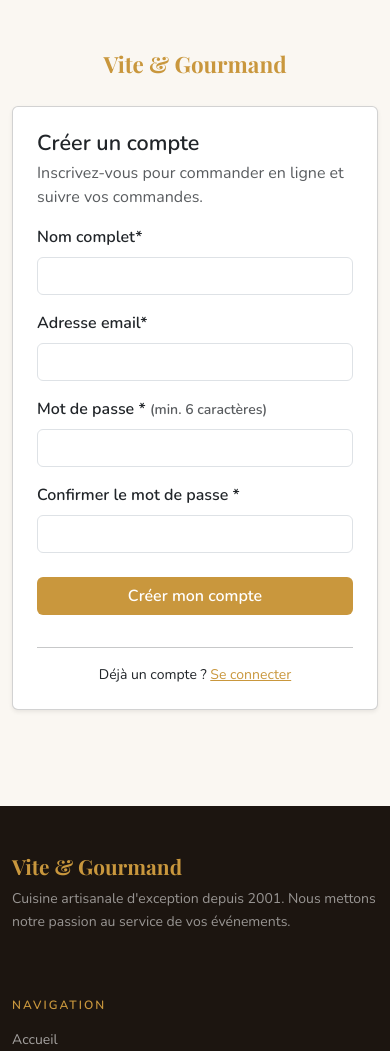
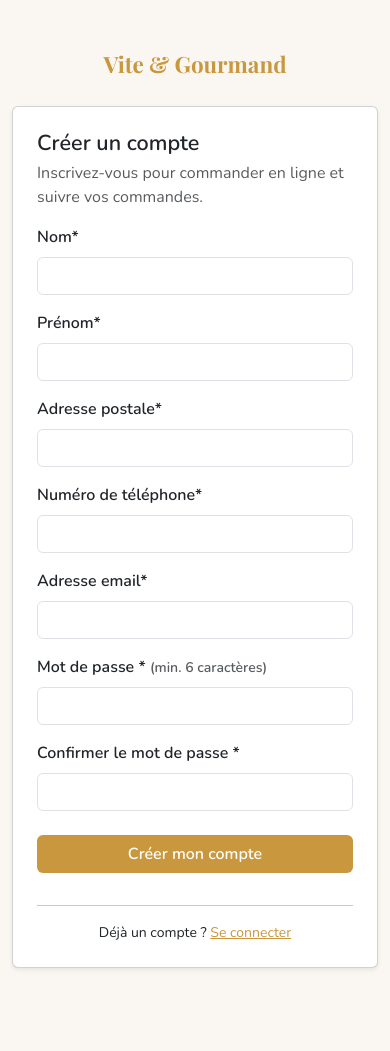
Before and after one commit to Kaara69/ViteEtGourmand, a PHP site: page /ViteEtGourmand/register.php in a window 390 px wide. Shown: the part 57-1108 px from the top of the page. Run offline with PHP 8.4, Linux system fonts and the light colour scheme; data comes from the database, SQL or seed files in the repository; both versions use the stored data as it was after the commit.

Commit message:
update register, add prenom,adresse,telephone

```diff
--- a/admin/dashboard.php
+++ b/admin/dashboard.php
@@ -35,7 +35,7 @@ $top3 = array_slice($top_menus, 0, 3);
 <body class="bg-light">
     <?php include __DIR__ . '/../includes/partials/admin_nav.php'; ?>
     <div class="container-fluid py-4">
-        <h4 class="mb-4 fw-bold">Tableau de bord &nbsp; <small class="text-muted fs-6 fw-normal">Bonjour, <?= htmlspecialchars($_SESSION['nom']) ?></small></h4>
+        <h4 class="mb-4 fw-bold">Tableau de bord &nbsp;</h4>
 
         <div class="row g-3 mb-4">
             <div class="col-6 col-lg-2">
--- a/employee/dashboard.php
+++ b/employee/dashboard.php
@@ -28,7 +28,6 @@ $avis_att=$pdo->query("SELECT * FROM avis WHERE statut='en attente' ORDER BY cre
 <body class="bg-light">
     <?php include __DIR__ . '/../includes/partials/employee_nav.php'; ?>
     <div class="contrainer-fluid py-4">
-        <h4 class="mb-4 fw-bold">Bonjour, <?= htmlspecialchars($_SESSION['nom']) ?></h4>
         <div class="row g-3 mb-4">
             <div class="col-6 col-lg-3"><div class="card text-white bg-primary h-100"><div class="card-body"><div class="fs-2 fw-bold"><?= $stats['total'] ?></div><div class="small">Commandes total</div></div></div></div>
             <div class="col-6 col-lg-3"><div class="card text-dark bg-warning h-100"><div class="card-body"><div class="fs-2 fw-bold"><?= $stats['att'] ?></div><div class="small">En attente</div></div></div></div>
--- a/includes/nosql_db.php
+++ b/includes/nosql_db.php
@@ -21,7 +21,7 @@ class NoSQLStore
         if ($pdo instanceof PDO) {
             $this->pdo = $pdo;
         } else {
-            // Sinon, crée une connexion PDO (comme dans config.php)
+            // Sinon, créer une connexion PDO (comme dans config.php)
             require_once dirname(__DIR__) . '/config.php';
             $dsn = sprintf(
                 'mysql:host=%s;port=%s;dbname=%s;charset=utf8mb4',
@@ -100,9 +100,7 @@ class NoSQLStore
 
     // ── API publique
 
-    /**
-     * Récupère tous les documents d'une collection qui correspondent au filtre
-     */
+     // Récupère tous les documents d'une collection qui correspondent au filtre
     public function find(string $col, array $filter = []): array
     {
         $docs = $this->fetchAll($col);
--- a/register.php
+++ b/register.php
@@ -12,19 +12,34 @@ $error = '';
 // Vérifier si le formulaire a été envoyé (méthode POST)
 if ($_SERVER['REQUEST_METHOD'] === 'POST') {
     // 1. Récupérer les données du formulaire (avec ?? pour éviter les undefined index)
-    $nom   = trim($_POST['nom']       ?? '');
-    $email = trim($_POST['email']     ?? '');
-    $pass  =      $_POST['password']  ?? '';
-    $pass2 =      $_POST['password2'] ?? '';
+    $prenom     = trim($_POST['prenom']   ?? '' );
+    $nom        = trim($_POST['nom']       ?? '');
+    $email      = trim($_POST['email']     ?? '');
+    $adresse    = trim($_POST['adresse']   ?? '');
+    $telephone  = trim($_POST['telephone'] ?? '');
+    $pass       =      $_POST['password']  ?? '';
+    $pass2      =      $_POST['password2'] ?? '';
 
     // 2. Vérifier que les champs obligatoires ne sont pas vides
-    if (empty($nom) || empty($email) || empty($pass)) {
+    if (empty($prenom) || empty($nom) || empty($email) || empty($adresse) || empty($telephone) || empty($pass)) {
         $error = 'Tous les champs sont obligatoires.';
     }
-    // 3. Vérifier que le mot de passe fait au moins 6 caractères
-    elseif (strlen($pass) < 6) {
-        $error = 'Le mot de passe doit contenir au moins 6 caractères.';
+
+    // 3. V"rifier que l'email est valide
+    elseif (!filter_var($email, FILTER_VALIDATE_EMAIL)){
+        $error = 'L\'adresse mail est invalide.';
+        }
+
+    // 4. Vérifier que le téléphone est valide
+    elseif (!preg_match('/^[0-9]{10,15}$/', $telephone)){
+        $error = 'Le numéro de téléphone est invalide.';
     }
+
+    // 5. Vérifier qla force du mdp
+    elseif (!preg_match('/^(?=.*[A-Z])(?=.*[a-z])(?=.*[0-9])(?=.*[\\W_]).{10,}$/', $pass)) {
+        $error = 'Le mot de passe doit contenir au moins 10 caractères, une majuscule, une minuscule, un chiffre et un caractère spécial.';
+    }
+
     // 4. Vérifier que les deux mots de passe sont identiques
     elseif ($pass !== $pass2) {
         $error = 'Les mots de passe ne correspondent pas.';
@@ -36,20 +51,22 @@ if ($_SERVER['REQUEST_METHOD'] === 'POST') {
             $hash = password_hash($pass, PASSWORD_DEFAULT);
 
             // Insérer le nouvel utilisateur
-            $sql = "INSERT INTO users (nom, email, password, role) VALUES (?, ?, ?, 'client')";
+            $sql = "INSERT INTO users (prenom, nom, email, adresse, telephone, password, role)
+                    VALUES (?, ?, ?, ?, ?, ?, 'client')";
             $stmt = $pdo->prepare($sql);
-            $stmt->execute([$nom, $email, $hash]);
+            $stmt->execute([$prenom, $nom, $email, $adresse, $telephone, $hash]);
 
             // Recharger les infos de l’utilisateur
             $stmtUser = $pdo->prepare("SELECT * FROM users WHERE email = ? LIMIT 1");
             $stmtUser->execute([$email]);
-            $user = $stmtUser->fetch();
+            $user = $stmtUser->fetch(PDO::FETCH_ASSOC);
 
             // Connecter l’utilisateur automatiquement
             $_SESSION['user_id'] = $user['id'];
+            $_SESSION['prenom']  = $user['prenom'];
             $_SESSION['nom']     = $user['nom'];
             $_SESSION['email']   = $user['email'];
-            $_SESSION['role']    = $user['role'] ?? $user['role'];
+            $_SESSION['role']    = $user['role'];
 
             // Rediriger vers le dashboard
             header('Location: user/dashboard.php');
@@ -88,8 +105,20 @@ if ($_SERVER['REQUEST_METHOD'] === 'POST') {
                     <?php endif; ?>
                     <form method="post">
                         <div class="mb-3">
-                            <label class="form-label fw-semibold">Nom complet*</label>
+                            <label class="form-label fw-semibold">Nom*</label>
                             <input type="text" name="nom" class="form-control" required value="<?= htmlspecialchars($_POST['nom'] ?? '') ?>">
+                        </div>
+                        <div class="mb-3">
+                            <label class="form-label fw-semibold">Prénom*</label>
+                            <input type="text" name="prenom" class="form-control" required value="<?= htmlspecialchars($_POST['prenom'] ?? '') ?>">
+                        </div>
+                        <div class="mb-3">
+                            <label class="form-label fw-semibold">Adresse postale*</label>
+                            <input type="text" name="adresse" class="form-control" required value="<?= htmlspecialchars($_POST['adresse'] ?? '') ?>">
+                        </div>
+                        <div class="mb-3">
+                            <label class="form-label fw-semibold">Numéro de téléphone*</label>
+                            <input type="tel" name="telephone" class="form-control" required value="<?= htmlspecialchars($_POST['telephone'] ?? '') ?>">
                         </div>
                         <div class="mb-3">
                             <label class="form-label fw-semibold">Adresse email*</label>
--- a/user/menu.php
+++ b/user/menu.php
@@ -626,7 +626,7 @@ const lineRemise = hasDisc ? Math.round(lineTotal * 0.10 * 100) / 100 : 0;
       <div class="d-flex justify-content-between align-items-start gap-2">
         <div class="flex-grow-1">
           <div class="small fw-semibold">${i.nom}${hasDisc ? '<span class="discount-badge ms-1">-10%</span>' : ''}</div>
-          <div class="text-muted" style="font-size:.72rem;">${fmt(i.prix)}/u</div>
+
         </div>
         <div class="d-flex align-items-center gap-1 flex-shrink-0">
           <button class="btn btn-sm btn-outline-secondary py-0 px-1" onclick="cartAction({action:'update',menu_id:${i.id},qty:${i.qty-1}})">−</button>
```
Also changed, not shown: vite_gourmand.sql (+10 -9 lines).
